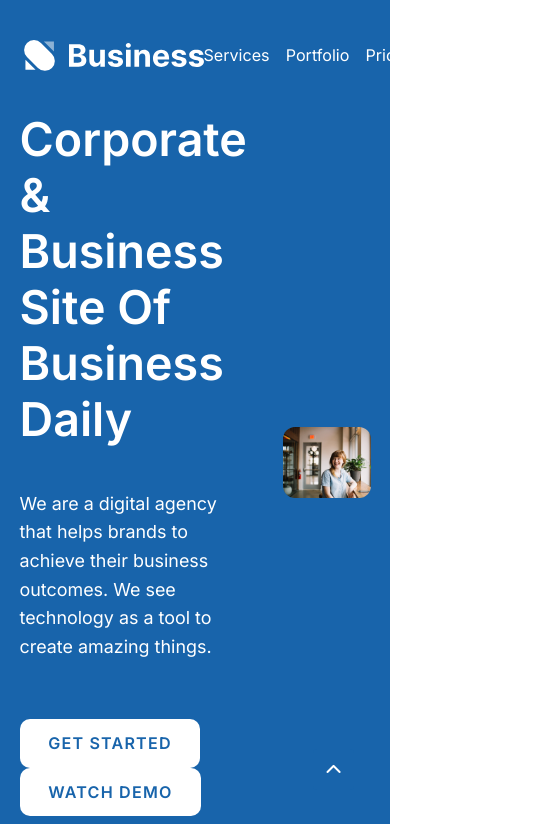
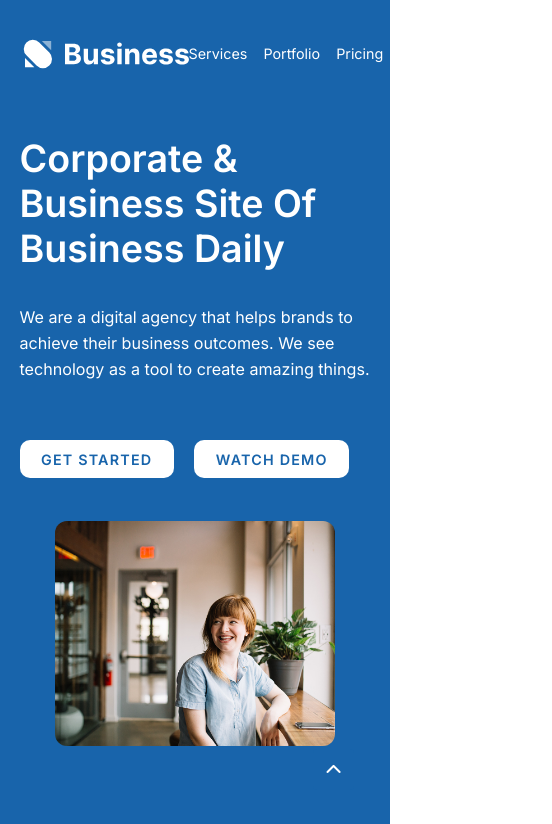
Before and after one commit to joel-nambala/business-daily, a website: page index.html in a window 390 px wide. Shown: the top 824 px of the page, 552 px wide, since content can reach past the window. Drawn offline with nearby package versions, Linux system fonts and the light colour scheme.

Commit message:
Added responsiveness

```diff
--- a/css/queries.css
+++ b/css/queries.css
@@ -1,6 +1,25 @@
 @media only screen and (max-width: 1000px) {
   .heading-text {
     width: 70%;
+  }
+
+  .nav-link:link,
+  .nav-link:visited {
+    font-size: 1.6rem;
+  }
+
+  .hero-heading {
+    font-size: 4.2rem;
+  }
+
+  .hero-paragraph {
+    font-size: 1.8rem;
+  }
+
+  .hero-btn:link,
+  .hero-btn:visited {
+    font-size: 1.6rem;
+    padding: 1.2rem 2.4rem;
   }
 
   .testimonials-carousel {
@@ -24,6 +43,23 @@
 }
 
 @media only screen and (max-width: 800px) {
+  .nav-logo {
+    height: 4rem;
+  }
+
+  .hero {
+    display: block;
+  }
+
+  .hero-text-box {
+    margin-top: 3.2rem;
+    margin-bottom: 4.8rem;
+  }
+
+  .hero-img {
+    width: 80%;
+  }
+
   .heading-text {
     width: 90%;
   }
--- a/css/style.css
+++ b/css/style.css
@@ -113,7 +113,8 @@ body {
   color: #d0ebff;
 }
 
-.nav-link {
+.nav-link:link,
+.nav-link:visited {
   color: #fff;
   font-size: 1.8rem;
   text-decoration: none;
@@ -129,7 +130,7 @@ body {
 .hero-heading {
   font-size: 5.2rem;
   font-weight: 700;
-  margin-bottom: 4.8rem;
+  margin-bottom: 3.8rem;
   text-transform: capitalize;
   letter-spacing: 1.1;
 }
@@ -158,11 +159,18 @@ body {
 .hero-btn:active {
   background-color: #1864ab;
   color: #fff;
-  border: 1px solid #fff;
+  /* border: 1px solid #fff; */
+  box-shadow: 0 0 0 1px #fff;
 }
 
 .hero-btn--started {
   margin-right: 2rem;
+}
+
+.hero-img-box {
+  display: flex;
+  justify-content: center;
+  align-items: center;
 }
 
 .hero-img {
```
